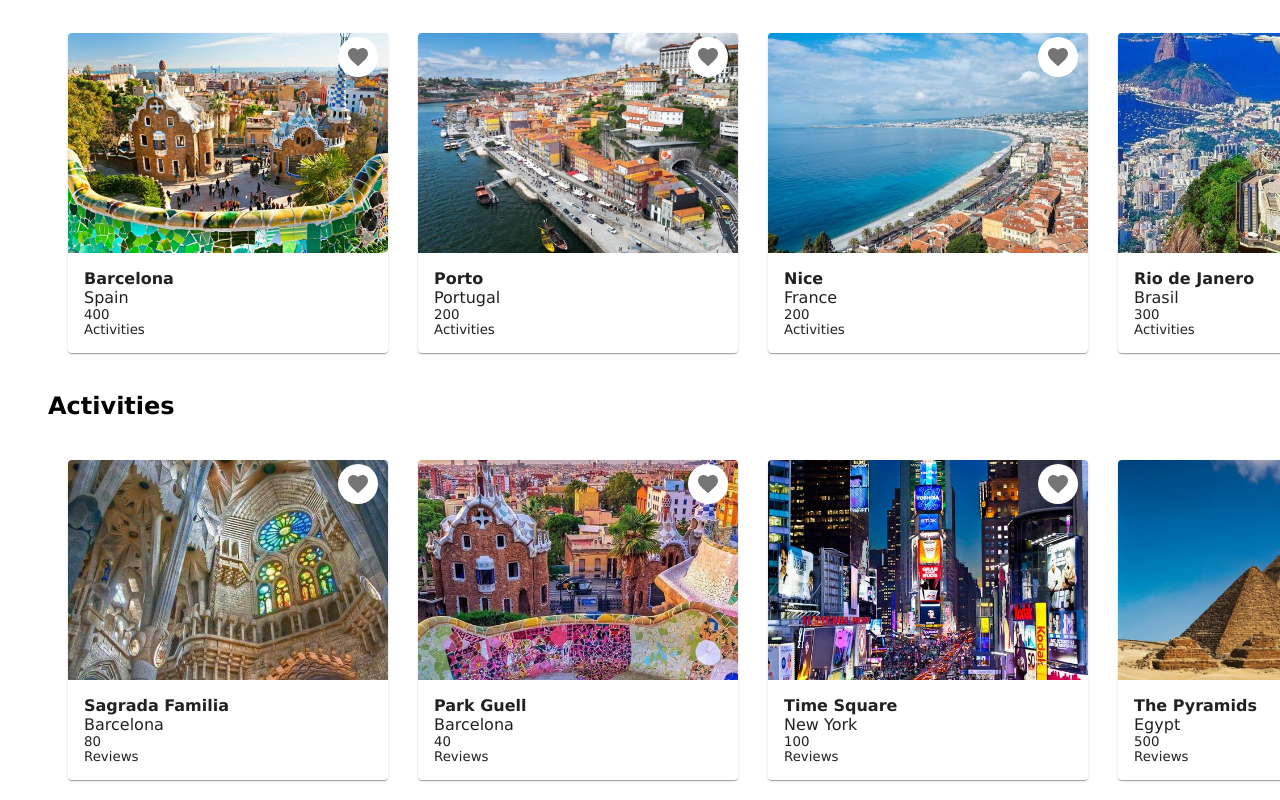
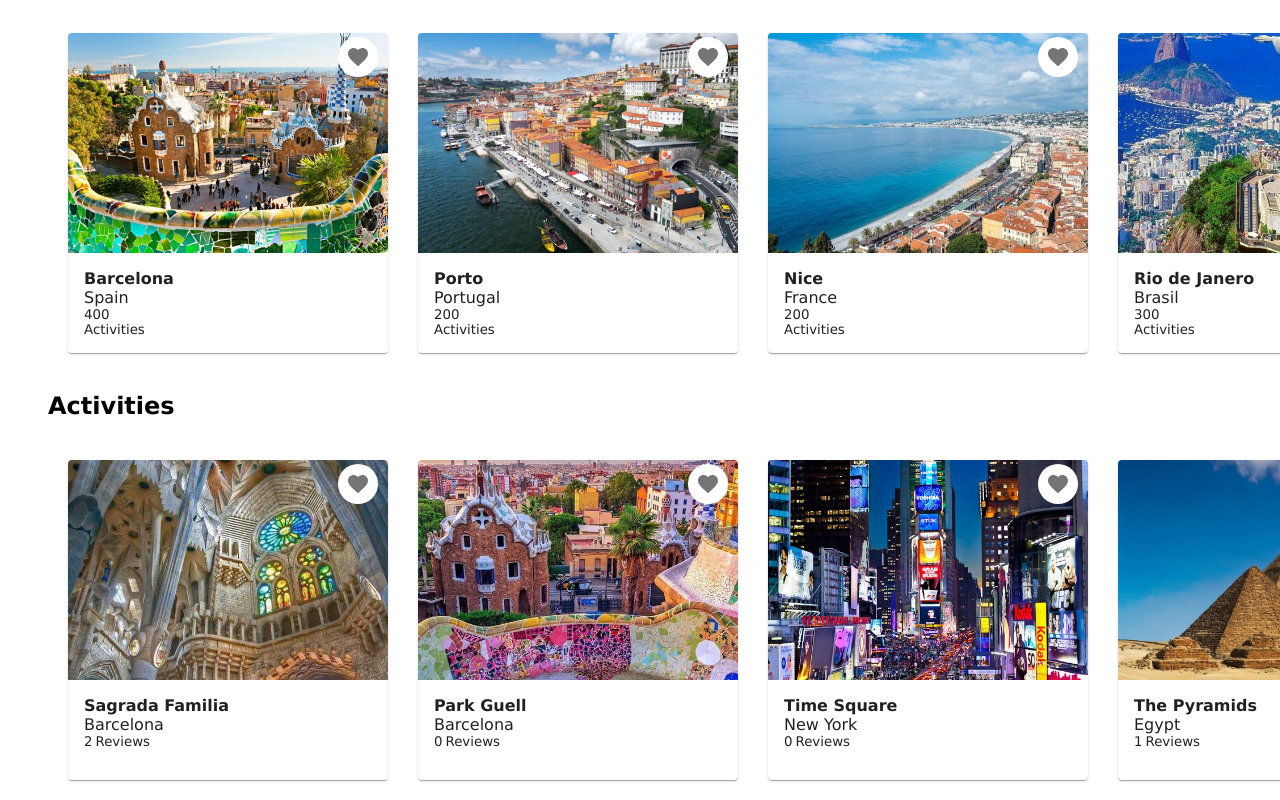
Before and after one commit to IlariaMessiha/Trip-Planner-Project, a React (Create React App) app: page / in a window 1280 px wide. Shown: the part 678-1478 px from the top of the page. Built offline with nearby package versions, Linux system fonts and the light colour scheme.

Commit message:
fixing number of reviews

```diff
--- a/src/Components/core/ActivitySearchResult.tsx
+++ b/src/Components/core/ActivitySearchResult.tsx
@@ -33,7 +33,11 @@ export const ActivitySearchResult: FC<ActivitySearchResultProps> = ({
         </div>
         <Typography text={activity.location.country} variant="body1" />
         <div className={styles.availableReviews}>
-          <Typography text={activity.numberOfReviews} variant="body2" />
+          {activity.review ? (
+            <Typography text={activity.review.length} variant="body2" />
+          ) : (
+            <Typography text="0" variant="body2" />
+          )}
           <Typography text={t("common.reviews")} variant="body2" />
         </div>
       </div>
--- a/src/Components/core/CardActivity.module.css
+++ b/src/Components/core/CardActivity.module.css
@@ -21,3 +21,8 @@
 .container {
     position: relative;
 }
+
+.availableReviews {
+    display: flex;
+    gap: 3px;
+}
--- a/src/Components/core/CardActivity.tsx
+++ b/src/Components/core/CardActivity.tsx
@@ -42,8 +42,15 @@ export const CardActivity: FC<CardActivityProps> = ({ activity }) => {
           <CardContent className={styles.ActivityContent}>
             <Typography text={activity.name} variant="h4" />
             <Typography text={activity.location.name} />
-            <Typography text={activity.numberOfReviews} variant="body2" />
-            <Typography text={t("common.reviews")} variant="body2" />
+            <div className={styles.availableReviews}>
+              {activity.review ? (
+                <Typography text={activity.review.length} variant="body2" />
+              ) : (
+                <Typography text="0" variant="body2" />
+              )}
+
+              <Typography text={t("common.reviews")} variant="body2" />
+            </div>
           </CardContent>
         </CardActionArea>
       </Card>
--- a/src/mocks/activities.ts
+++ b/src/mocks/activities.ts
@@ -12,17 +12,18 @@ export const activity1: Activity = {
     name: 'Sagrada Familia',
     address: 'C/ de Mallorca, 401, 08013 Barcelona',
     location: barcelonaLocation,
-    numberOfReviews: 80,
+
     description: 'The Basílica i Temple Expiatori de la Sagrada Família also known as the Sagrada Família, is a large unfinished minor basilica in the Eixample district of Barcelona, Catalonia, Spain, and is currently the largest unfinished Roman Catholic church. Designed by the Catalan architect Antoni Gaudí (1852–1926), his work on the building is part of a UNESCO World Heritage Site.[7] On 7 November 2010, Pope Benedict XVI consecrated the church and proclaimed it a minor basilica.',
     coverImage: sagradaFamiliaCover,
-    review: [review1, review2]
+    review: [review1, review2],
+
 }
 export const activity2: Activity = {
     id: '2',
     name: 'Park Guell',
     address: '08024 Barcelona',
     location: barcelonaLocation,
-    numberOfReviews: 40,
+
     description: 'Parc Güell is a privatized park system composed of gardens and architectural elements located on Carmel Hill, in Barcelona, Catalonia, Spain. Carmel Hill belongs to the mountain range of Collserola – the Parc del Carmel is located on the northern face. Park Güell is located in La Salut, a neighborhood in the Gràcia district of Barcelona. With urbanization in mind, Eusebi Güell assigned the design of the park to Antoni Gaudí, a renowned architect and the face of Catalan modernism.',
     coverImage: parkGuellCover
 
@@ -34,7 +35,7 @@ export const activity3: Activity = {
     address: 'Manhattan, NY 10036',
     location: newYorkLocation,
     coverImage: timeSquareCover,
-    numberOfReviews: 100,
+
     description: 'Times Square is a major commercial intersection, tourist destination, entertainment center, and neighborhood in Midtown Manhattan, New York. It is formed by the junction of Broadway, Seventh Avenue and 42nd Street. Together with adjacent Duffy Square, Times Square is a bowtie-shaped space five blocks long between 42nd and 47th Streets.'
 }
 export const activity4: Activity = {
@@ -43,7 +44,7 @@ export const activity4: Activity = {
     address: 'Al Haram, Giza Governorate 3512201',
     location: egyptLocation,
     coverImage: thePyrmidsCover,
-    numberOfReviews: 500,
+
     review: [review3],
     description: 'The Egyptian pyramids are ancient masonry structures located in Egypt. Sources cite at least 118 identified "Egyptian" pyramids. Approximately 80 pyramids were built within the Kingdom of Kush, now located in the modern country of Sudan. Of those located in modern Egypt, most were built as tombs for the country s pharaohs and their consorts during the Old and Middle Kingdom periods'
 }
@@ -54,7 +55,7 @@ export const activity5: Activity = {
     location: egyptLocation,
     review: [review4],
     coverImage: fishingTripCover,
-    numberOfReviews: 20,
+
     description: 'Spend the whole day on private Yacht fishing, swimming, or just relaxing off the Shore of Ain Sokhna coastal city.A trip is best if you are on a short stay in Cairo and wish to spend some time in the Red Sea.'
 }
 export const activity7: Activity = {
@@ -64,7 +65,7 @@ export const activity7: Activity = {
     location: parisLocation,
     coverImage: eiffelTowerCover,
     review: [review5, review6],
-    numberOfReviews: 80,
+
     description: 'The Eiffel Tower is a wrought-iron lattice tower on the Champ de Mars in Paris, France. It is named after the engineer Gustave Eiffel, whose company designed and built the tower.'
 }
 export const activities: Activity[] = [
```
Also changed, not shown: src/models/Activity.ts (+6 -3 lines).
